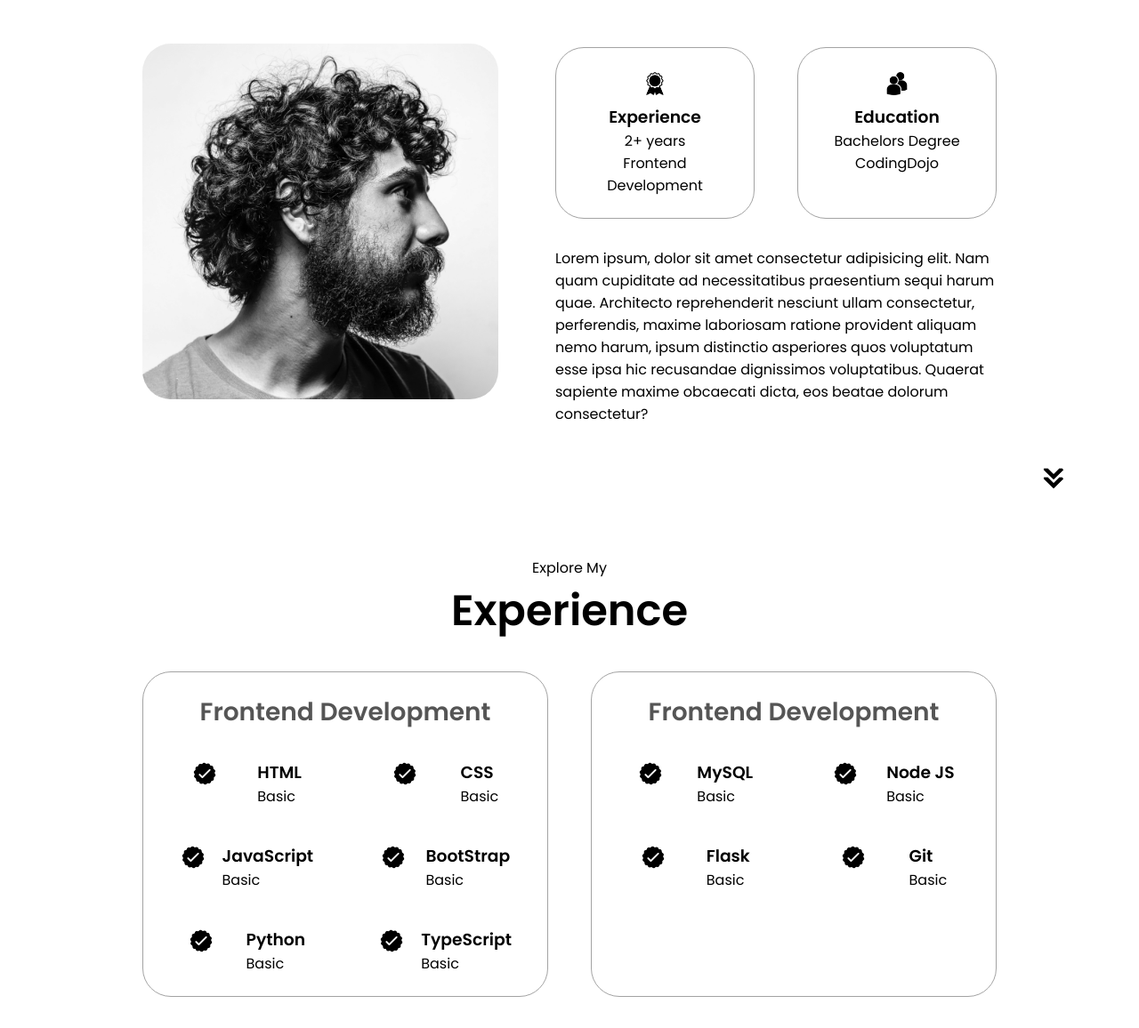
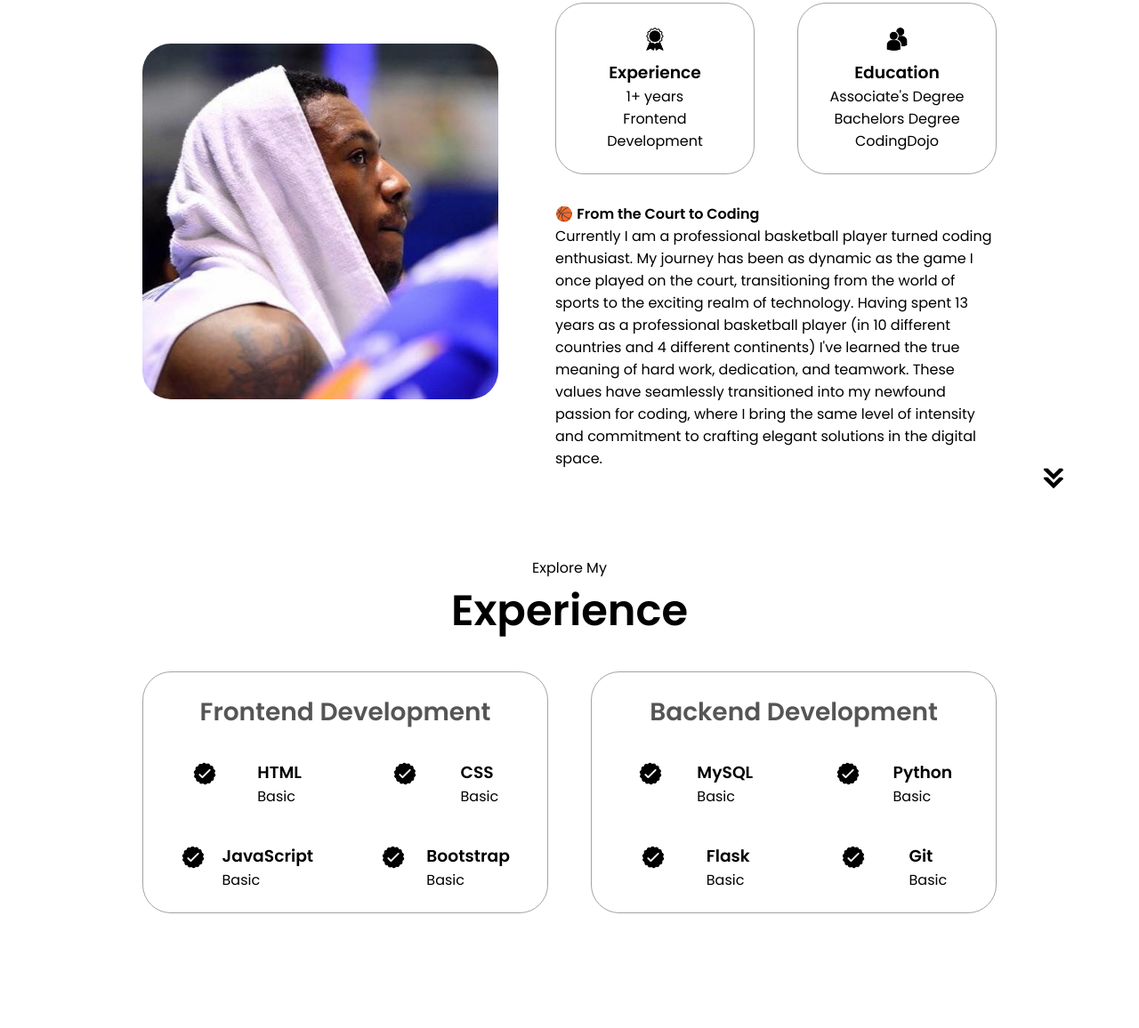
Before and after one commit to Delvonj21/portfolio_html_css, a plain HTML site: page index.html in a window 1280 px wide. Shown: the part 1070-2226 px from the top of the page at 89% size. Drawn offline with Linux system fonts and the light colour scheme.

Commit message:
changed some files

```diff
--- a/index.html
+++ b/index.html
@@ -37,14 +37,14 @@
   </nav>
   <section id="profile">
     <div class="section__pic-container">
-      <img src="./assets/profile-pic.png" alt="Delvon Johnson profile pic">
+      <img src="./assets/dj_profile_pic.png" alt="Delvon Johnson profile pic">
     </div>
     <div class="section_text">
       <p class="section__text_p1">Hello, I'm</p>
       <h1 class="title">Delvon Johnson</h1>
       <p class="section__text__p2">Full-Stack Developer</p>
       <div class="btn-container">
-        <button class="btn btn-color-2" onclick="window.open('./assets/resume-example.pdf')">Download CV</button>
+        <button class="btn btn-color-2" onclick="window.open('./assets/Delvon_Johnson_Resume copy.PDF')">Download CV</button>
         <button class="btn btn-color-1" onclick="location.href ='./#contact'">Contact Info</button>
       </div>
       <div id="socials-container">
@@ -60,29 +60,31 @@
     <h1 class="title">About me</h1>
     <div class="section-container">
       <div class="section__pic-container">
-        <img src="./assets/about-pic.png" alt="Profile Pic" class="about-pic">
+        <img src="./assets/dj_about_pic.png" alt="Profile Pic" class="about-pic">
       </div>
       <div class="about-details-container">
         <div class="about-containers">
           <div class="details-container">
             <img src="./assets/experience.png" alt="experience icon" class="icon">
             <h3>Experience</h3>
-            <p>2+ years <br />Frontend Development </p>
+            <p>1+ years <br />Frontend Development </p>
           </div>
           <div class="details-container">
             <img src="./assets/education.png" alt="education icon" class="icon">
             <h3>Education</h3>
-            <p>Bachelors Degree <br />CodingDojo</p>
+            <p>Associate's Degree <br />Bachelors Degree <br />CodingDojo</p>
           </div>
         </div>
         <div class="text-container">
           <p>
-            Lorem ipsum, dolor sit amet consectetur adipisicing elit.
-            Nam quam cupiditate ad necessitatibus praesentium sequi harum quae.
-            Architecto reprehenderit nesciunt ullam consectetur, perferendis,
-            maxime laboriosam ratione provident aliquam nemo harum,
-            ipsum distinctio asperiores quos voluptatum esse ipsa hic recusandae dignissimos voluptatibus.
-            Quaerat sapiente maxime obcaecati dicta, eos beatae dolorum consectetur?
+            🏀 <strong>From the Court to Coding</strong>
+            <br>
+            Currently I am a professional basketball player turned coding enthusiast.
+            My journey has been as dynamic as the game I once played on the court, transitioning from the world of sports to the exciting realm of technology.
+            Having spent 13 years as a professional basketball player (in 10 different countries and 4 different continents)
+            I've learned the true meaning of hard work, dedication, and teamwork.
+            These values have seamlessly transitioned into my newfound passion for coding, where I bring the same level of intensity and commitment to crafting elegant solutions in the digital space.
+
           </p>
         </div>
       </div>
@@ -129,32 +131,14 @@
                 alt="Experience Icon"
                 class="icon">
                 <div>
-                  <h3>BootStrap</h3>
-                  <p>Basic</p>
-                </div>
-              </article>
-              <article>
-                <img src="./assets/checkmark.png"
-                alt="Experience Icon"
-                class="icon">
-                <div>
-                  <h3>Python</h3>
-                  <p>Basic</p>
-                </div>
-              </article>
-              <article>
-                <img src="./assets/checkmark.png"
-                alt="Experience Icon"
-                class="icon">
-                <div>
-                  <h3>TypeScript</h3>
+                  <h3>Bootstrap</h3>
                   <p>Basic</p>
                 </div>
               </article>
             </div>
           </div>
           <div class="details-container">
-            <h2 class="experience-sub-title">Frontend Development</h2>
+            <h2 class="experience-sub-title">Backend Development</h2>
             <div class="article-container">
               <article>
                 <img src="./assets/checkmark.png"
@@ -170,7 +154,7 @@
                 alt="Experience Icon"
                 class="icon">
                 <div>
-                  <h3>Node JS</h3>
+                  <h3>Python</h3>
                   <p>Basic</p>
                 </div>
               </article>
@@ -205,11 +189,11 @@
       <div class="about-containers">
       <div class="details-container color-container">
         <div class="article-container">
-        <img src="./assets/project-1.png" alt="Project 1" class="project-img">
+        <img src="./assets/project_1.png" alt="Project 1" class="project-img">
         </div>
         <h2 class="experience-sub-title project-title">Project One</h2>
         <div class="btn-container">
-          <button class="btn btn-color-2 project-btn" onclick="location.href='https://github.com/'">
+          <button class="btn btn-color-2 project-btn" onclick="location.href='https://github.com/Delvonj21/ball_stats'">
             Github
           </button>
           <button class="btn btn-color-2 project-btn" onclick="location.href='https://github.com/'">
@@ -255,7 +239,7 @@
     <div class="contact-info-upper-container">
       <div class="contact-info-container">
         <img src="./assets/email.png" alt="Email Icon" class="icon contact-icon email-icon">
-        <p><a href="mailto:exampleemail@gmail.com">Example@gmail.com</a></p>
+        <p><a href="mailto:delvonj21@gmail.com">Delvonj21@gmail.com</a></p>
       </div>
       <div class="contact-info-container">
         <img src="./assets/linkedin.png" alt="Linkedin Icon" class="icon contact-icon">
```
Also changed, not shown: assets/dj_about_pic.png (added), assets/dj_profile_pic.png (added), assets/profile-pic-2.png (deleted), assets/profile-pic.png (deleted), assets/project-1.png (deleted), assets/project_1.png (added), 2 other files.
